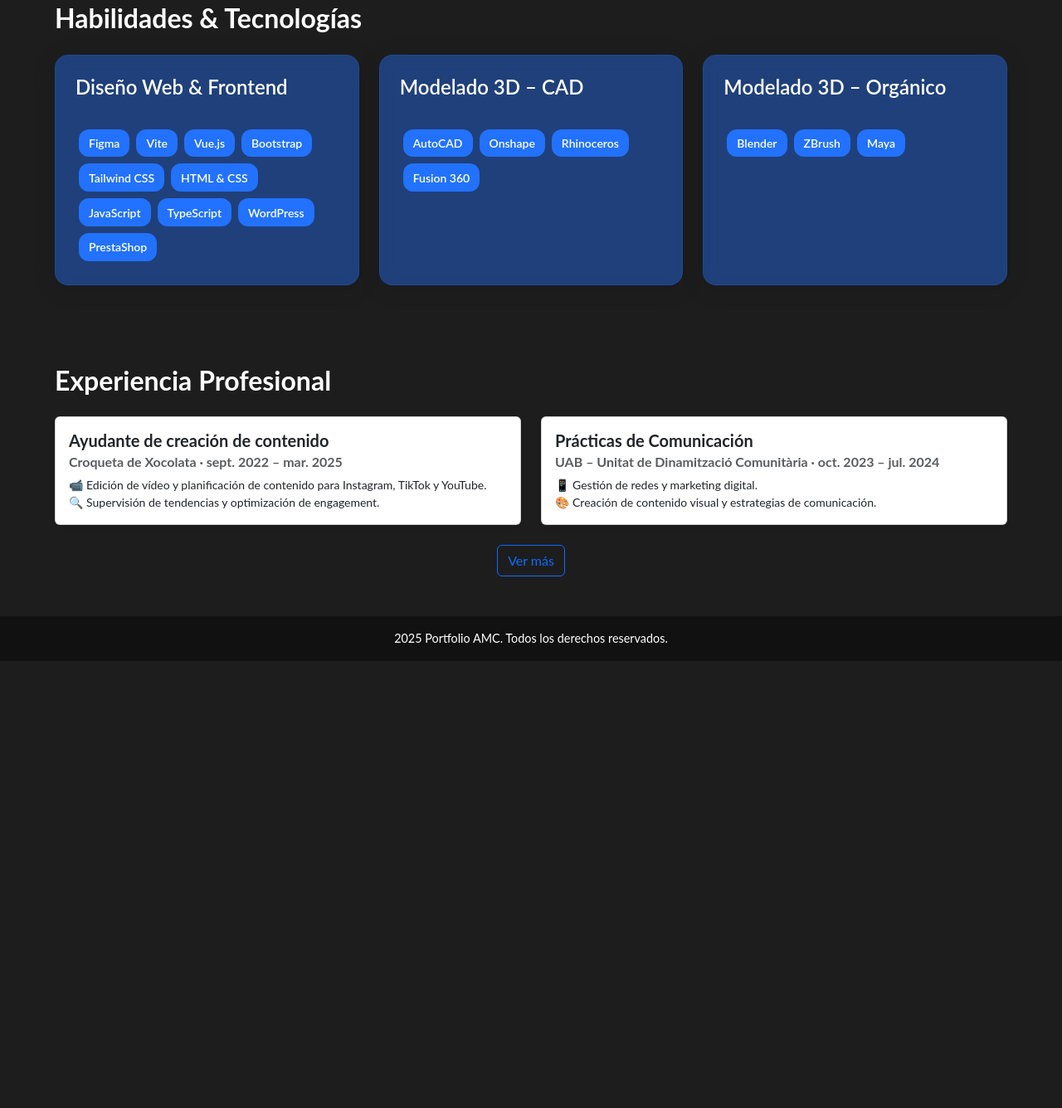
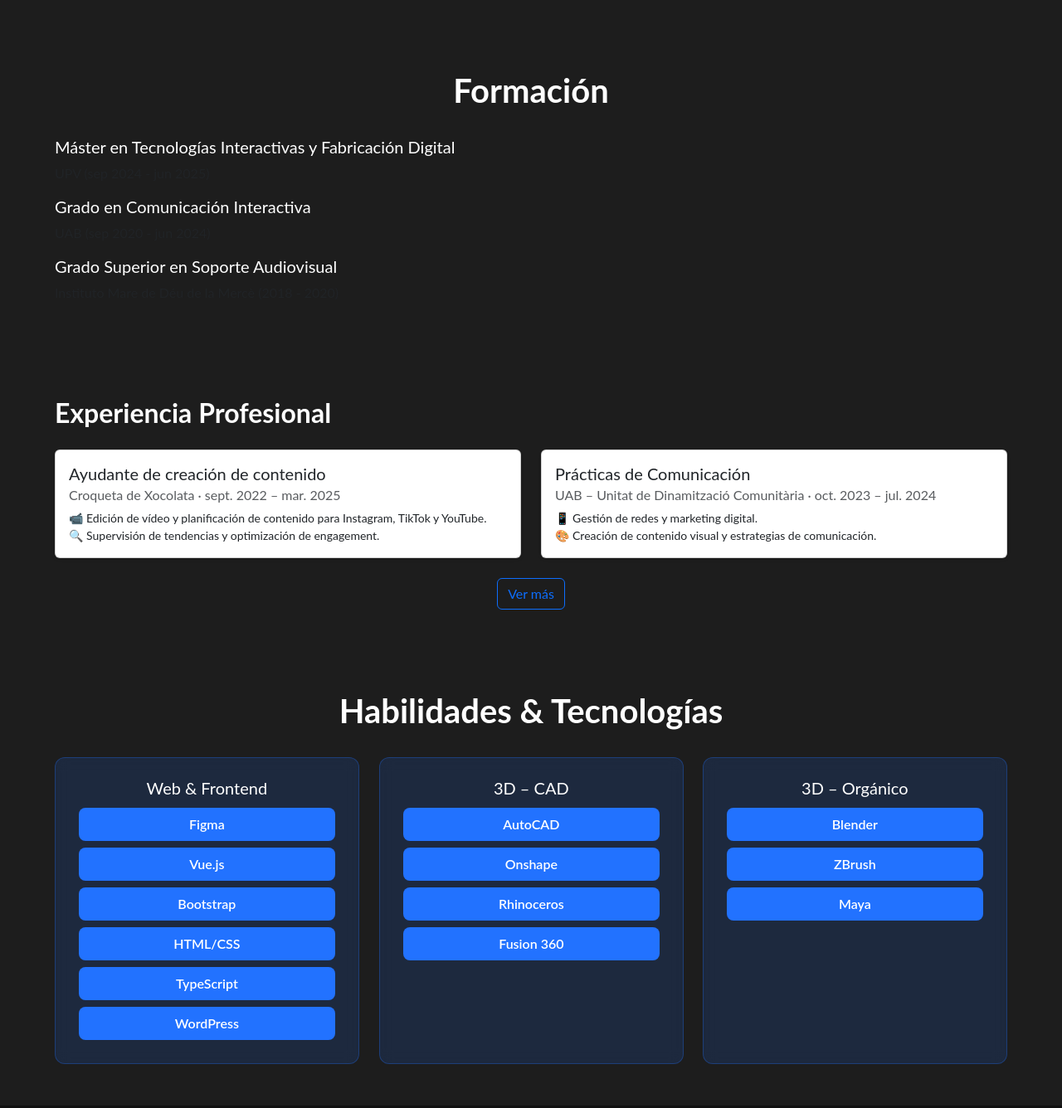
Before and after one commit to parzival-von/PortfolioAMC, a website: page pages/sobre-mi.html in a window 1280 px wide. Shown: the part 583-1919 px from the top of the page at 83% size. Before the commit the page ends 1380 px from the top, so only its background shows below. Drawn offline with nearby package versions, Linux system fonts and the light colour scheme; no server answers.

Commit message:
Actualizacion, pero hay que borrar algunos estilos que no estoy usando

```diff
--- a/css/base/base.css
+++ b/css/base/base.css
@@ -1,24 +1,24 @@
 /* Reset y variables globales */
-* {
-  margin: 0;
-  padding: 0;
-  box-sizing: border-box;
+:root {
+  --bg-dark:       #101627;
+  --bg-section:    #15203c;
+  --primary:       #2272FF;
+  --light:         #FFFFFF;
+  --glass-bg:      rgba(34,114,255,0.15);
+  --glass-border:  rgba(34,114,255,0.3);
+}
+* { margin:0; padding:0; box-sizing:border-box; }
+
+body {
+  font-family: 'Lato', sans-serif;
+  background: var(--bg-dark);
+  color: var(--light);
+  overflow-x: hidden;
 }
 
-:root {
-  --font-base: 'Lato', sans-serif;
-  --color-bg: #1D1D1D;
-  --color-light: #FFFFFF;
-  --color-primary: #2272FF;
-  --color-accent: #ff6347;
-  --heading-weight: 700;
-  --body-weight: 400;
-}
-
-body {
-  font-family: var(--font-base);
-  background-color: var(--color-bg) !important;
-  color: var(--color-light);
+#particles-js {
+  position: fixed; top:0; left:0;
+  width:100%; height:100%; z-index:-1;
 }
 
 /* Tipografía base */
--- a/css/components/header.css
+++ b/css/components/header.css
@@ -17,10 +17,9 @@
 
 /* Glass effect navbar */
 .navbar-glass {
-  background-color: rgba(0,0,0,0.5);
+  background-color: rgba(17, 17, 17, 0.3);
   backdrop-filter: blur(9.2px);
   -webkit-backdrop-filter: blur(9.2px);
-  border-bottom: 0 2px 5px rgba(0,0,0,0.5);
 }
 
 .logo {
@@ -44,3 +43,31 @@
   color: var(--color-primary);
   transform: scale(1.1);
 }
+
+/* Estilos para los enlaces de Bootstrap */
+.navbar-nav {
+  padding-inline: 1rem;      /* espacio a izquierda/derecha */
+}
+
+/* Sobrescribe Bootstrap con suficiente especificidad */
+.navbar-nav .nav-link {
+  color: var(--color-light) !important;
+  transition: color .3s, transform .3s;
+}
+
+.navbar-nav .nav-link:hover {
+  color: var(--color-primary) !important;
+  /* opcional: un pequeño desplazamiento */
+  transform: translateX(4px) scale(1.1);
+}
+
+header {
+  position: fixed; width:100%; top:0;
+  backdrop-filter: blur(8px);
+  background: var(--glass-bg);
+  border-bottom:1px solid var(--glass-border);
+  z-index:1000;
+}
+.navbar-brand,
+.nav-link { color: var(--light) !important; }
+.nav-link:hover { color: var(--primary) !important; }
--- a/css/components/skills.css
+++ b/css/components/skills.css
@@ -1,11 +1,10 @@
 .skill-card {
-  background: rgba(34, 114, 255, 0.41);
-  border-radius: 16px;
-  box-shadow: 0 4px 30px rgba(0, 0, 0, 0.1);
-  backdrop-filter: blur(9.2px);
-  -webkit-backdrop-filter: blur(9.2px);
-  border: 1px solid rgba(34, 114, 255, 0.21);
+  background: var(--glass-bg);
+  border: 1px solid var(--glass-border);
+  backdrop-filter: blur(8px);
+  border-radius: 12px;
   padding: 1.5rem;
+  text-align: center;
   display: flex;
   flex-direction: column;
   height: 100%;
@@ -33,3 +32,12 @@
 .skill-badge:hover {
   box-shadow: 0 0 10px rgba(34, 114, 255, 0.7);
 }
+
+.badge-tech {
+  background: var(--primary);
+  color: var(--light);
+  margin: 0.25rem;
+  padding: 0.5rem 0.75rem;
+  border-radius: 8px;
+  font-weight: 600;
+}
--- /dev/null
+++ b/css/components/timeline.css
@@ -0,0 +1,19 @@
+.timeline { position: relative; padding:2rem 0; }
+.timeline::before {
+  content:''; position:absolute; top:0; left:50%;
+  width:4px; height:100%; background: var(--primary);
+  transform: translateX(-50%);
+}
+.timeline-item {
+  position: relative; width:50%; padding:1rem 2rem;
+  background: var(--glass-bg); border:1px solid var(--glass-border);
+  border-radius:12px; margin-bottom:2rem;
+}
+.timeline-item:nth-child(odd)  { left:0; }
+.timeline-item:nth-child(even) { left:50%; }
+.timeline-item::after {
+  content:''; position:absolute; top:1.5rem;
+  width:16px; height:16px; background: var(--bg-dark);
+  border:4px solid var(--primary); border-radius:50%;
+  left: calc(50% - 8px);
+}
--- a/css/layout/layout.css
+++ b/css/layout/layout.css
@@ -12,7 +12,7 @@
 /* Secciones full‑width */
 section {
   width: 100%;
-  padding: 4rem 0;
+  padding: 6rem 1rem;
 }
 
 body {
@@ -21,3 +21,18 @@ body {
   color: var(--color-light);
   padding-top: var(--header-height);
 }
+
+main {
+  padding-top: 80px;
+}
+
+.section-title {
+  font-size: 2.5rem;
+  font-weight: 700;
+  text-align: center;
+  margin-bottom: 2rem;
+}
+
+.section-title .accent {
+  color: var(--primary);
+}
--- /dev/null
+++ b/package.json
@@ -0,0 +1,5 @@
+{
+  "dependencies": {
+    "particles.js": "^2.0.0"
+  }
+}
--- a/pages/sobre-mi.html
+++ b/pages/sobre-mi.html
@@ -59,53 +59,26 @@
       </div>
     </section>
 
-    <!-- Sección Habilidades & Tecnologías -->
-    <section id="skills" class="py-5">
+    <!-- Education Timeline -->
+    <section id="education" data-aos="fade-up">
         <div class="container">
-        <h2 class="fw-bold mb-4 text-white" data-aos="fade-up">Habilidades & Tecnologías</h2>
-        <div class="row row-cols-1 row-cols-md-3 g-4">
-          <div class="col" data-aos="fade-up" data-aos-delay="50">
-            <div class="skill-card">
-              <h4 class="card-title">Diseño Web & Frontend</h4>
-              <div class="d-flex flex-wrap mt-3">
-                <span class="skill-badge">Figma</span>
-                <span class="skill-badge">Vite</span>
-                <span class="skill-badge">Vue.js</span>
-                <span class="skill-badge">Bootstrap</span>
-                <span class="skill-badge">Tailwind CSS</span>
-                <span class="skill-badge">HTML & CSS</span>
-                <span class="skill-badge">JavaScript</span>
-                <span class="skill-badge">TypeScript</span>
-                <span class="skill-badge">WordPress</span>
-                <span class="skill-badge">PrestaShop</span>
+          <h2 class="section-title">Formación</h2>
+          <div class="timeline">
+            <div class="timeline-item" data-aos="fade-right">
+              <h5>Máster en Tecnologías Interactivas y Fabricación Digital</h5>
+              <p class="text-muted">UPV (sep 2024 - jun 2025)</p>
             </div>
+            <div class="timeline-item" data-aos="fade-left">
+              <h5>Grado en Comunicación Interactiva</h5>
+              <p class="text-muted">UAB (sep 2020 - jun 2024)</p>
             </div>
-          </div>
-          <div class="col" data-aos="fade-up" data-aos-delay="100">
-            <div class="skill-card">
-              <h4 class="card-title">Modelado 3D – CAD</h4>
-              <div class="d-flex flex-wrap mt-3">
-                <span class="skill-badge">AutoCAD</span>
-                <span class="skill-badge">Onshape</span>
-                <span class="skill-badge">Rhinoceros</span>
-                <span class="skill-badge">Fusion 360</span>
-              </div>
-            </div>
-          </div>
-          <div class="col" data-aos="fade-up" data-aos-delay="150">
-            <div class="skill-card">
-              <h4 class="card-title">Modelado 3D – Orgánico</h4>
-              <div class="d-flex flex-wrap mt-3">
-                <span class="skill-badge">Blender</span>
-                <span class="skill-badge">ZBrush</span>
-                <span class="skill-badge">Maya</span>
-              </div>
-            </div>
+            <div class="timeline-item" data-aos="fade-right">
+              <h5>Grado Superior en Soporte Audiovisual</h5>
+              <p class="text-muted">Instituto Mare de Déu de la Mercè (2018 - 2020)</p>
             </div>
           </div>
         </div>
       </section>
-
       <!-- Sección Experiencia Profesional -->
     <section id="experience" class="py-5">
         <div class="container">
@@ -148,6 +121,45 @@
           </div>
         </div>
       </section>
+
+    <!-- Skills -->
+    <section id="skills" data-aos="fade-up">
+        <div class="container">
+          <h2 class="section-title">Habilidades & Tecnologías</h2>
+          <div class="row g-4">
+            <div class="col-md-4">
+              <div class="skill-card" data-aos="zoom-in" data-aos-delay="50">
+                <h5>Web & Frontend</h5>
+                <span class="badge-tech">Figma</span>
+                <span class="badge-tech">Vue.js</span>
+                <span class="badge-tech">Bootstrap</span>
+                <span class="badge-tech">HTML/CSS</span>
+                <span class="badge-tech">TypeScript</span>
+                <span class="badge-tech">WordPress</span>
+              </div>
+            </div>
+            <div class="col-md-4">
+              <div class="skill-card" data-aos="zoom-in" data-aos-delay="100">
+                <h5>3D – CAD</h5>
+                <span class="badge-tech">AutoCAD</span>
+                <span class="badge-tech">Onshape</span>
+                <span class="badge-tech">Rhinoceros</span>
+                <span class="badge-tech">Fusion 360</span>
+              </div>
+            </div>
+            <div class="col-md-4">
+              <div class="skill-card" data-aos="zoom-in" data-aos-delay="150">
+                <h5>3D – Orgánico</h5>
+                <span class="badge-tech">Blender</span>
+                <span class="badge-tech">ZBrush</span>
+                <span class="badge-tech">Maya</span>
+              </div>
+            </div>
+          </div>
+        </div>
+      </section>
+
+
   </main>
 
   <footer class="footer text-center py-3">
```
Also changed, not shown: css/components/about.css (added, +27 -0 lines). Lines whose indentation alone changed are shown as unchanged.
